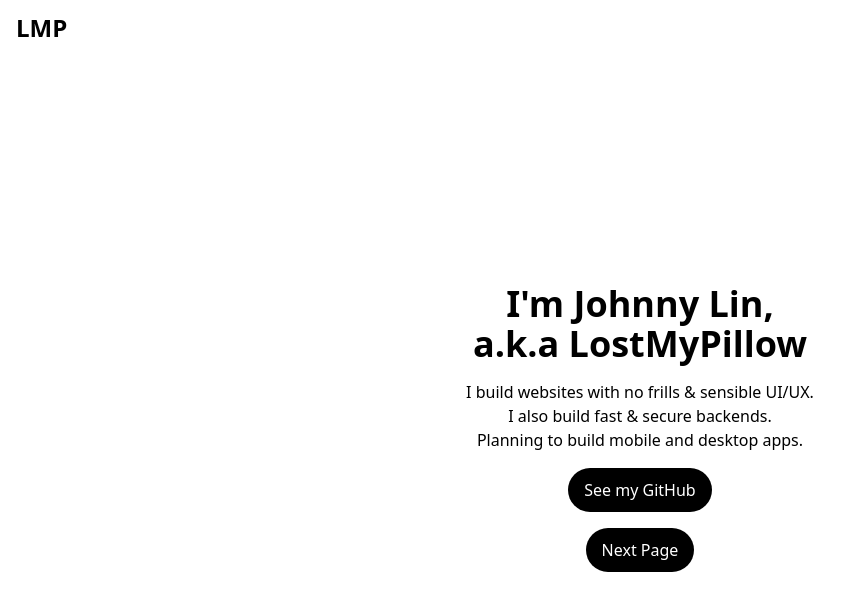
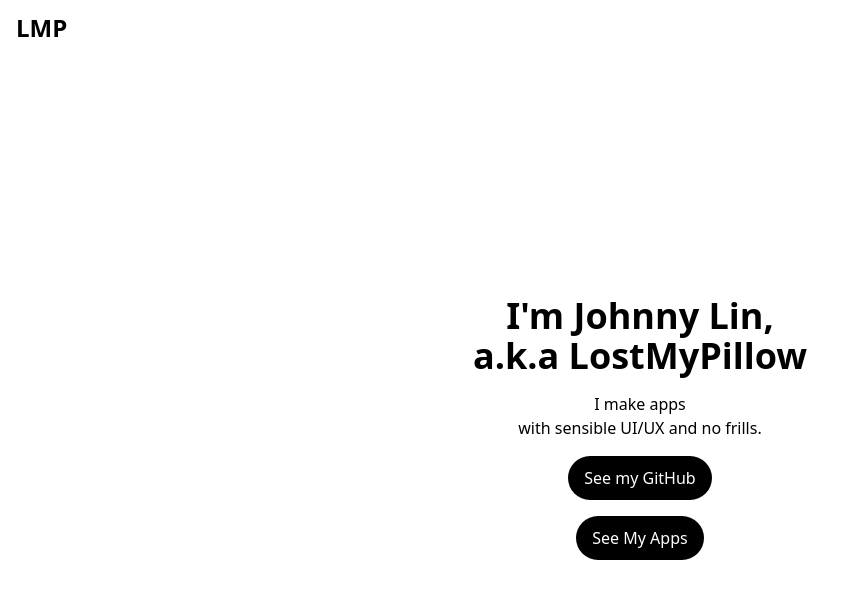
Before and after one commit to lostmypillow/lostmypillow.github.io, a Vue app: page / in a window 1280 px wide. Shown: the top 610 px of the page, without its empty margins (0-858 px from the left). Built offline with nearby package versions, Linux system fonts and the light colour scheme.

Commit message:
Update HomeView.vue

```diff
--- a/src/views/HomeView.vue
+++ b/src/views/HomeView.vue
@@ -9,10 +9,9 @@ import { RouterLink } from 'vue-router'
           I'm Johnny Lin, <br /> a.k.a LostMyPillow
         </h1>
         <p class="text-center">
-          I build websites with no frills & sensible UI/UX.
-          <br />I also build fast & secure backends.
-          <br />
-          Planning to build mobile and desktop apps.
+          I make apps
+          <br />with sensible UI/UX and no frills.
+
         </p>
         <a
           class="flex bg-black text-white rounded-full px-4 py-2 items-center justify-center h-11 w-fit gap-2"
@@ -24,7 +23,7 @@ import { RouterLink } from 'vue-router'
           See my GitHub
         </a>
 
-        <RouterLink to="/about" class="flex bg-black text-white rounded-full px-4 py-2 items-center justify-center h-11 w-fit gap-2">Next Page</RouterLink>
+        <RouterLink to="/about" class="flex bg-black text-white rounded-full px-4 py-2 items-center justify-center h-11 w-fit gap-2">See My Apps</RouterLink>
 
   </main>
 </template>
```
